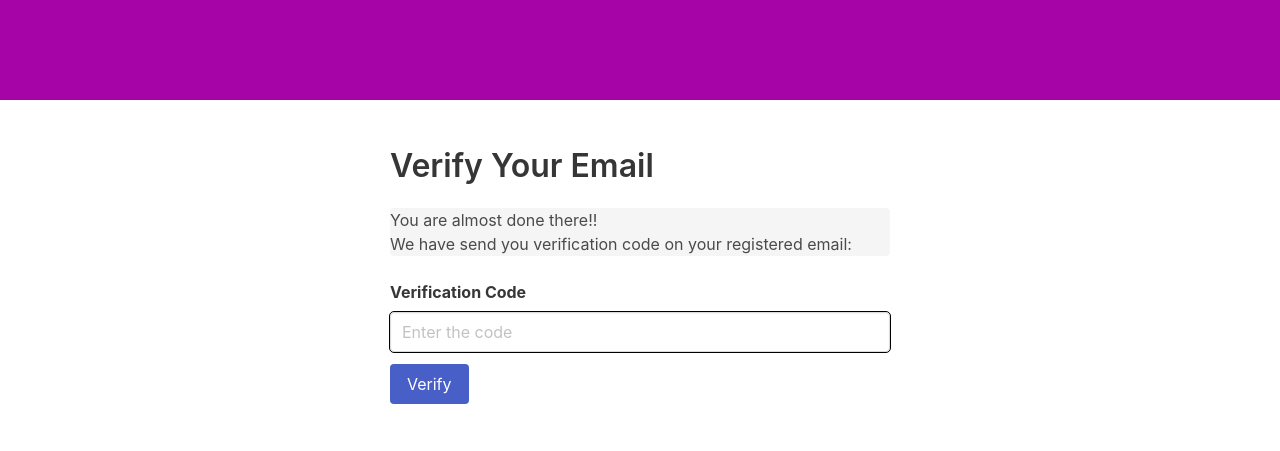
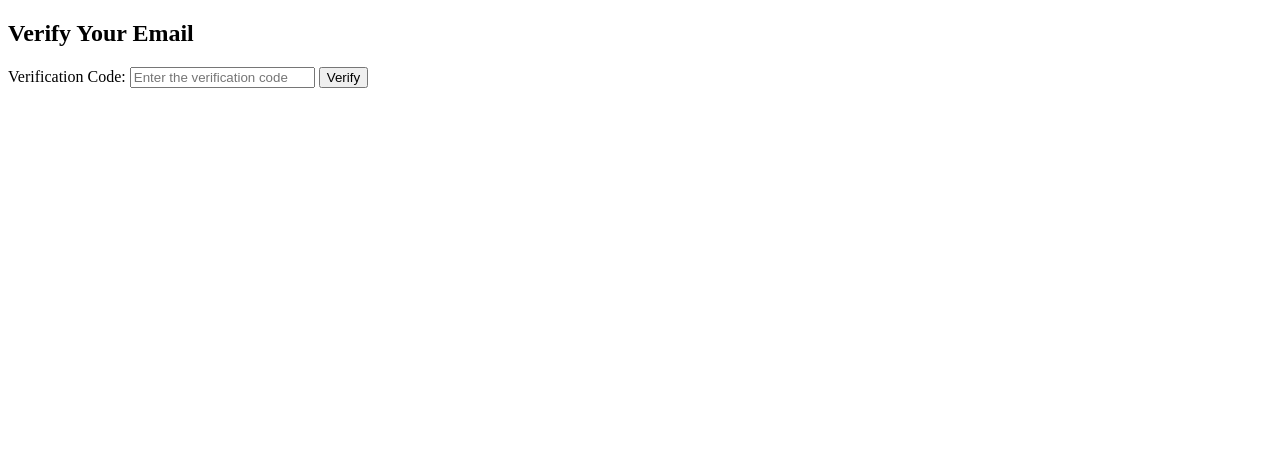
Before and after one commit to GourabGorai/Solution-Challenge-CodeFusion-Innovators, a Flask app: page /verify in a window 1280 px wide. Shown: the top 451 px of the page. Run offline with Flask 3, Linux system fonts and the light colour scheme; some libraries are stand-ins or nearby versions.

Commit message:
Update verify.html

```diff
--- a/templates/verify.html
+++ b/templates/verify.html
@@ -3,50 +3,18 @@
 <head>
     <meta charset="UTF-8">
     <meta name="viewport" content="width=device-width, initial-scale=1.0">
-    <title>Verify Code</title>
-    <link rel="stylesheet" href="https://cdnjs.cloudflare.com/ajax/libs/bulma/0.9.3/css/bulma.min.css">
-    <style>
-        .container{
-            width: 500px;
-        }
-        .nav{
-            height:100px;
-            background-color: rgb(167, 4, 167);
-        }
-        .input{
-            outline: 0.5px solid black;
-
-        }
-    </style>
+    <title>Verify</title>
 </head>
 <body>
-    <nav>
-        <div  class="nav">
+<div class="verify-container">
+    <h2>Verify Your Email</h2>
+    <form method="POST">
+        <label for="user_input_code">Verification Code:</label>
+        <input type="text" id="user_input_code" name="user_input_code" placeholder="Enter the verification code"
+               required>
 
-        </div>
-    </nav>
-    <section class="section">
-        <div class="container">
-            <h1 class="title">Verify Your Email</h1>
-            <div class="message">
-            <p>You are almost done there!!  </p>
-            <p>We have send you verification code on your registered email:</p>
-            </div>
-            <form action="/verify" method="POST">
-                <input type="hidden" name="email" value="{{ email }}">
-                <input type="hidden" name="password" value="{{ password }}">
-                <input type="hidden" name="verification_code" value="{{ verification_code }}">
-                <div class="field">
-                    <label class="label">Verification Code</label>
-                    <div class="control">
-                        <input class="input" type="text" name="user_input_code" placeholder="Enter the code" required>
-                    </div>
-                </div>
-                <div class="control">
-                    <button class="button is-link" type="submit">Verify</button>
-                </div>
-            </form>
-        </div>
-    </section>
+        <input type="submit" value="Verify">
+    </form>
+</div>
 </body>
 </html>
```
